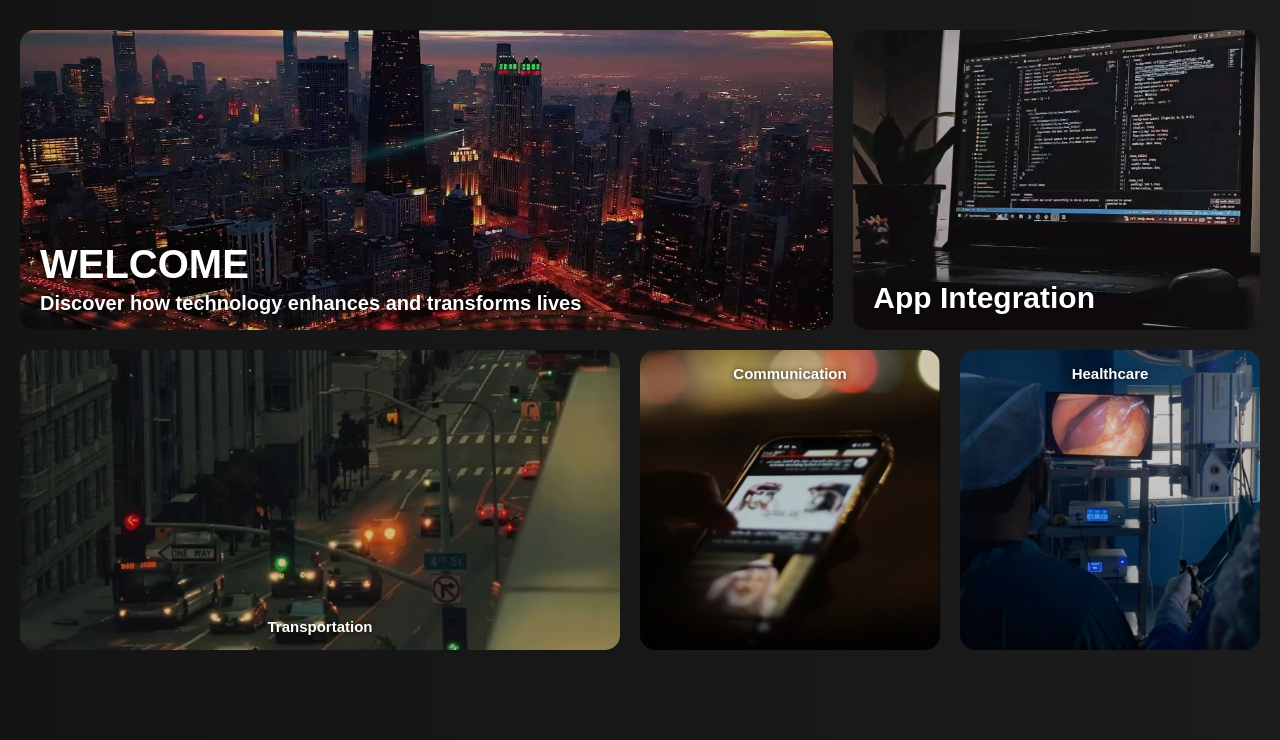
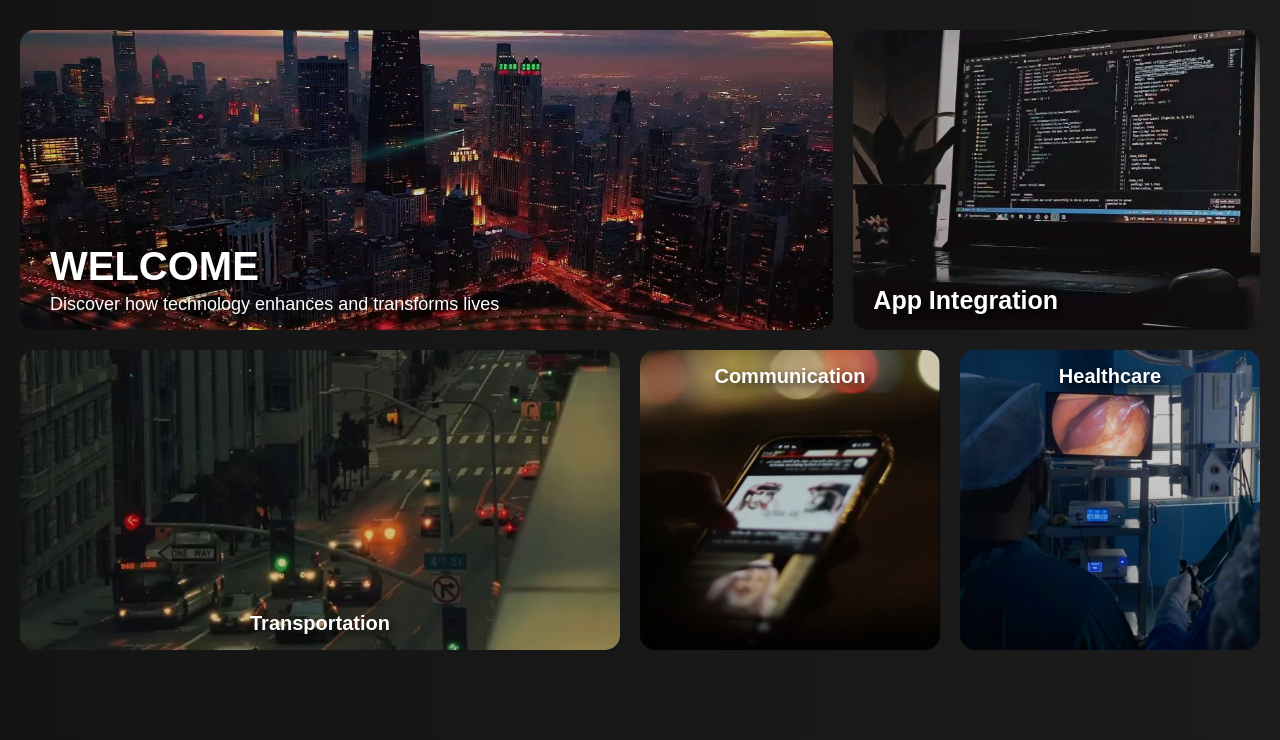
Before and after one commit to JuanAndrda/TECHNOLOGY_WEBSITE, a plain HTML site: page index.html in a window 1280 px wide. Shown: the part 60-800 px from the top of the page. Drawn offline with Linux system fonts and the light colour scheme; a web font is replaced by a local one.

Commit message:
Add: Short description of what you updated

```diff
--- a/css/styles.css
+++ b/css/styles.css
@@ -161,28 +161,34 @@ body {
 .overlay {
   position: absolute;
   color: #ffffff;
-  font-size: 15px;
+  font-size: 20px;
   font-weight: bold;
-  text-shadow: 0 0 5px rgba(0, 0, 0, 0.7);
+  text-shadow: 4px 4px 8px rgba(0, 0, 0, 0.85);
   padding: 5px 10px;
   border-radius: 10px;
-  background: none;
   z-index: 4;
 }
+
+/* Specific position/style adjustments (if not already defined) */
 .lower-left-noBg {
   bottom: 10px;
-  left: 10px;
+  left: 20px;
   font-size: 40px;
 }
+
 .lower-left-large {
   bottom: 10px;
   left: 10px;
-  font-size: 30px;
+  font-size: 25px;
 }
+
+/* Subtitle styling: keep the font size/spacing but remove boldness */
 .subtitle {
-  font-size: 20px;
+  font-size: 18px;
   margin-top: 5px;
+  font-weight: normal;
 }
+
 .middle-bottom-overlay {
   bottom: 10px;
   left: 50%;
```
